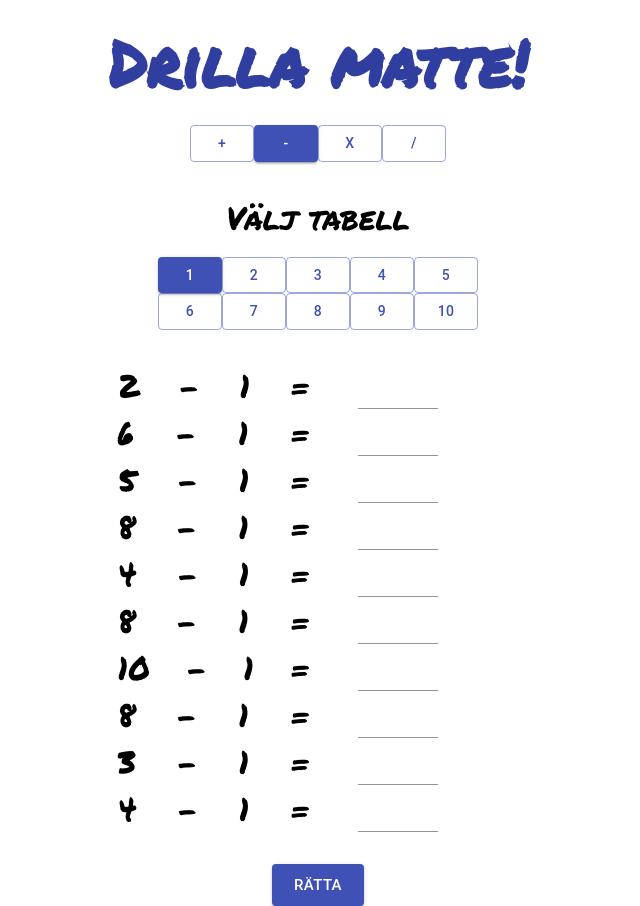
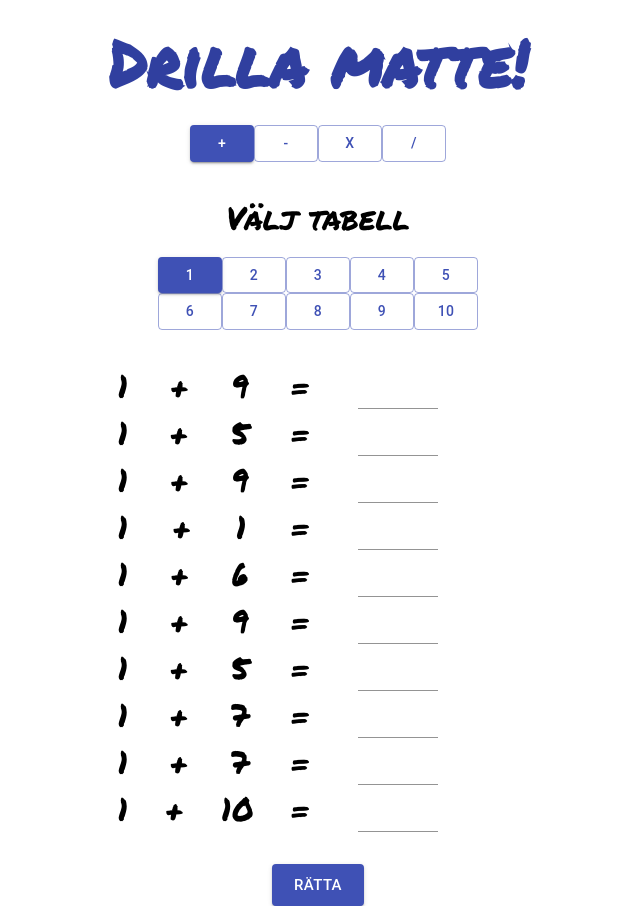
Before and after one commit to Nicklas-Holmqvist/mathlist, a React (Create React App) app: page / in a window 1280 px wide. Shown: the whole page, without its empty margins (322-962 px from the left). Built offline with nearby package versions, Linux system fonts and the light colour scheme.

Commit message:
all math types is working

```diff
--- a/src/Numbers.tsx
+++ b/src/Numbers.tsx
@@ -8,9 +8,10 @@ export interface IUser {
 
 
 const Numbers = () => {
-    const defaultMathType:number = 1
+    const defaultMathType:number = 0
     const defaultTable:number = 1
     const defaultRandomNumbers:number = 10
+    const [isDivision, setIsDivision] = useState<boolean>(false)
 
     const [randomNumbers, setRandomNumbers] = useState<number[]>([])
     const [userAnswers, setUserAnswers] = useState<[IUser]>([{
@@ -40,19 +41,24 @@ const Numbers = () => {
     }
 
     /** Returns a random value from 1-10 */
-    function random():number {
+    function random(id?:number):number {
+        if(id === 1) return Math.floor(Math.random() * numberTable) + 1;
         return Math.floor(Math.random() * 10) + 1;
     }
 
     function setMathNumber(id:number):any {
         switch(id) {
             case 0:
+                setIsDivision(false)
                 return createAddition()
             case 1:
-                return createSubtraction()
+                setIsDivision(false)
+                return createSubtraction(id)
             case 2:
+                setIsDivision(false)
                 return createMultiplication()
             case 3:
+                setIsDivision(true)
                 return createDivision()
         }
     }
@@ -60,15 +66,12 @@ const Numbers = () => {
     function createAddition() {
         return random()
     }
-
-    function createSubtraction() {
-        return random()
+    function createSubtraction(id:number) {
+        return random(id)
     }
-
     function createMultiplication() {
         return random()
     }
-
     function createDivision():number {
         return random() * numberTable
     }
@@ -87,20 +90,19 @@ const Numbers = () => {
     }
 
     function correctAddition(number:number, input:number) {
-        console.log((number + numberTable) === input)
-        return (number + numberTable) === input
+        return (number + numberTable) === Number(input)
     }
 
     function correctSubtraction(number:number, input:number) {
-        return random()
+        return (numberTable - number) === Number(input)
     }
 
     function correctMultiplication(number:number, input:number) {
-        return (number * numberTable) === input
+        return (number * numberTable) === Number(input)
     }
 
-    function correctDivision(number:number, input:number):number {
-        return random() * numberTable
+    function correctDivision(number:number, input:number) {
+        return (number / numberTable) === Number(input)
     }
 
 
@@ -159,9 +161,8 @@ const Numbers = () => {
      * @param e values from input field when onChange
      */
     function correctAnswer(e:any) {
-        const value = parseFloat(e.target.value)
+        const value = e.target.value
         const id = e.target.id
-        const number = randomNumbers[id] / numberTable
 
         correctNumber(randomNumbers[id], value)
         const answer = {input: value, boolean: correctNumber(randomNumbers[id], value)}
@@ -207,15 +208,15 @@ const Numbers = () => {
     const viewNumbers = randomNumbers.map((number, i) => (
         <div key={i} className="flex w-30 center">
             <div className="flex w-15 number between">
-                <p>{number}</p>
+                <p>{isDivision ? number : numberTable}</p>
                 <p>{mathTypeList[mathType]}</p>
-                <p>{numberTable}</p>
+                <p>{isDivision ? numberTable : number}</p>
                 <p className="mr-2">=</p>
             </div>
             <div className="bottom">
                 <TextField
                     className="w-5 ml-1 left"
-                    type="text"
+                    type="number"
                     value={userAnswers[i]?.input || ""}
                     id={i.toString()}
                     onChange={onChange}
```
